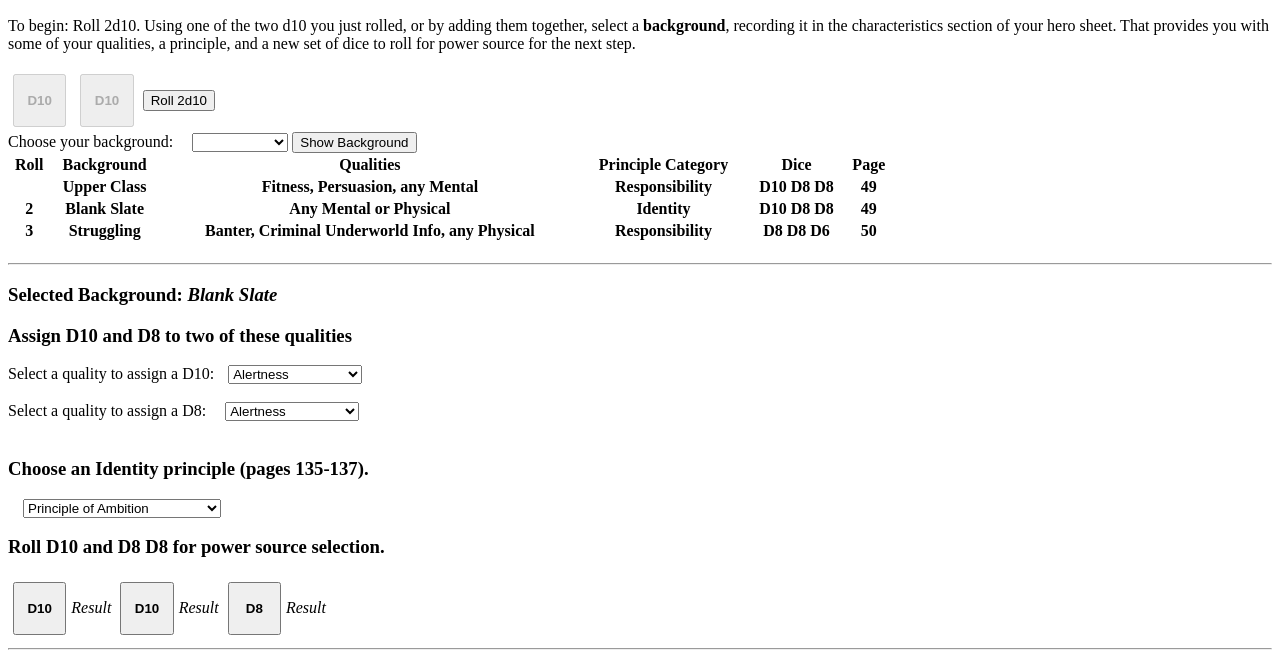
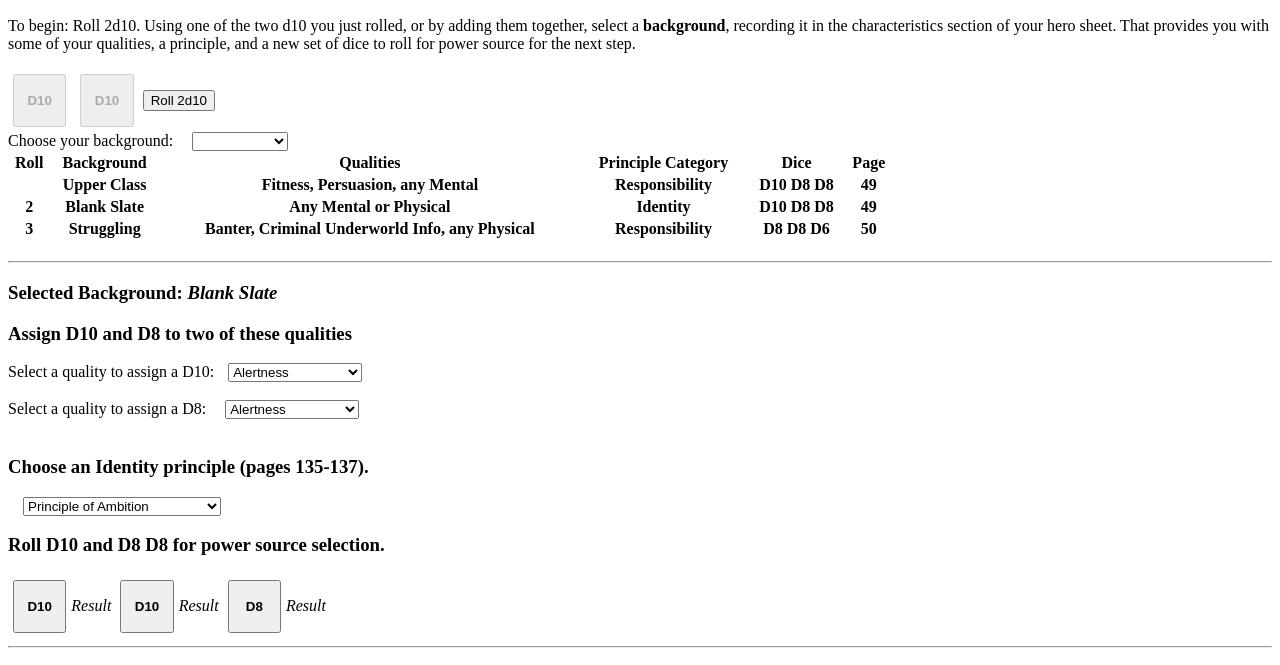
Before and after one commit to Shpaackle/sentinel-comics-tools, a plain HTML site: page character_creation.html in a window 1280 px wide. Shown: the part 110-775 px from the top of the page. Drawn offline with Linux system fonts and the light colour scheme.

Commit message:
commented out button that wasn't working properly

```diff
--- a/character_creation.html
+++ b/character_creation.html
@@ -58,7 +58,7 @@
         <option id="second-background-option" value="2">Blank Slate</option>
         <option id="summed-background-option" value="3">Struggling</option>
     </select>
-    <button class="show-background-button" onclick="changeBackgroundTable()">Show Background</button>
+<!--    <button class="show-background-button" onclick="changeBackgroundTable()">Show Background</button>-->
     <table class="background-options-table">
         <tr class="background-options-headers" id="background-options-headers">
             <th>Roll</th>
```
